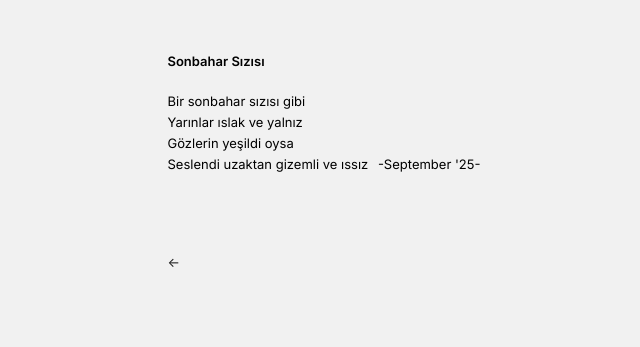
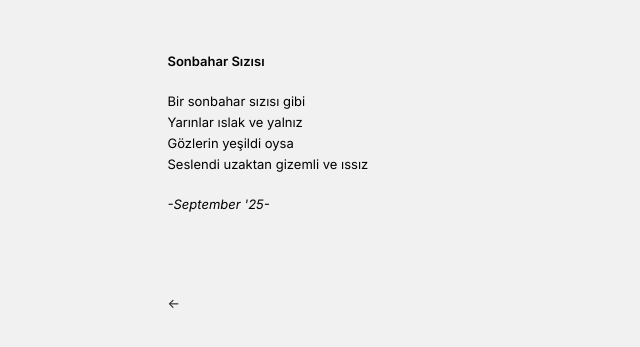
Before and after one commit to hayriartar/hayriartar.github.io, a Jekyll site: the page built from _posts/2025-09-24-sonbahar.md, in a window 1280 px wide. Shown: the top 347 px of the page, without its empty margins (265-905 px from the left). Built offline with Jekyll 4.4.1, drawn with Linux system fonts in a browser that asks for light colours; some web fonts are replaced.

Commit message:
Refactor post layout for date display and styling

```diff
--- a/_layouts/post.html
+++ b/_layouts/post.html
@@ -6,20 +6,15 @@ layout: default
         <h1>{{ page.title }}</h1>
     </header>
 
-    <article class="post-content inline-date">
+    <article class="post-content">
     {{ content }}
-    <span class="post-footer-date">-{{ page.date | date: "%B" }} '{{ page.date | date: "%y" }}-</span>
+    <p class="post-custom-date">-{{ page.date | date: "%B" }} '{{ page.date | date: "%y" }}-</p>
 </article>
 
 <style>
-    /* Son paragrafı satır içi elemana çevirip tarihin yukarı gelmesini sağlar */
-    .inline-date p:last-of-type {
-        display: inline;
-    }
-    /* Tarih ile son kelime arasında uygun boşluğu bırakır */
-    .post-footer-date {
-        margin-left: 6px;
-        display: inline;
+    .post-custom-date {
+        margin-top: 1.5em; /* Yazı bittikten sonra 1 satırlık boşluk bırakır */
+        font-style: italic; /* İsteğe bağlı: Tarihi daha şık göstermek için italik yapar */
     }
 </style>
 
```
